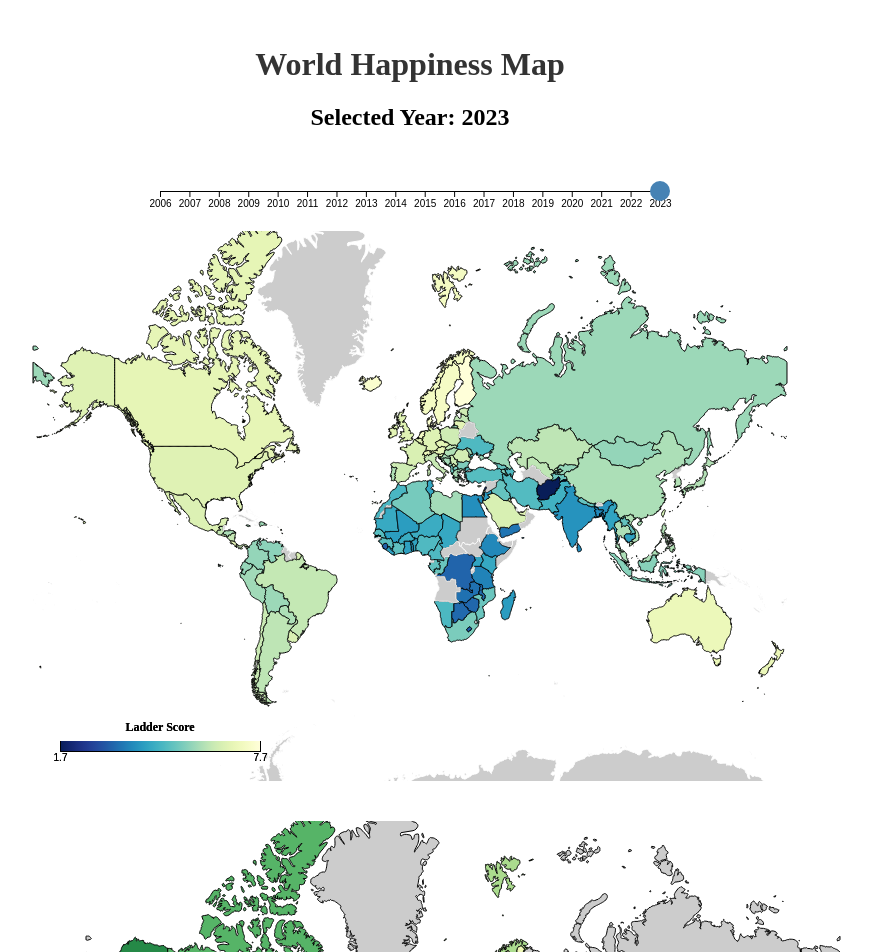
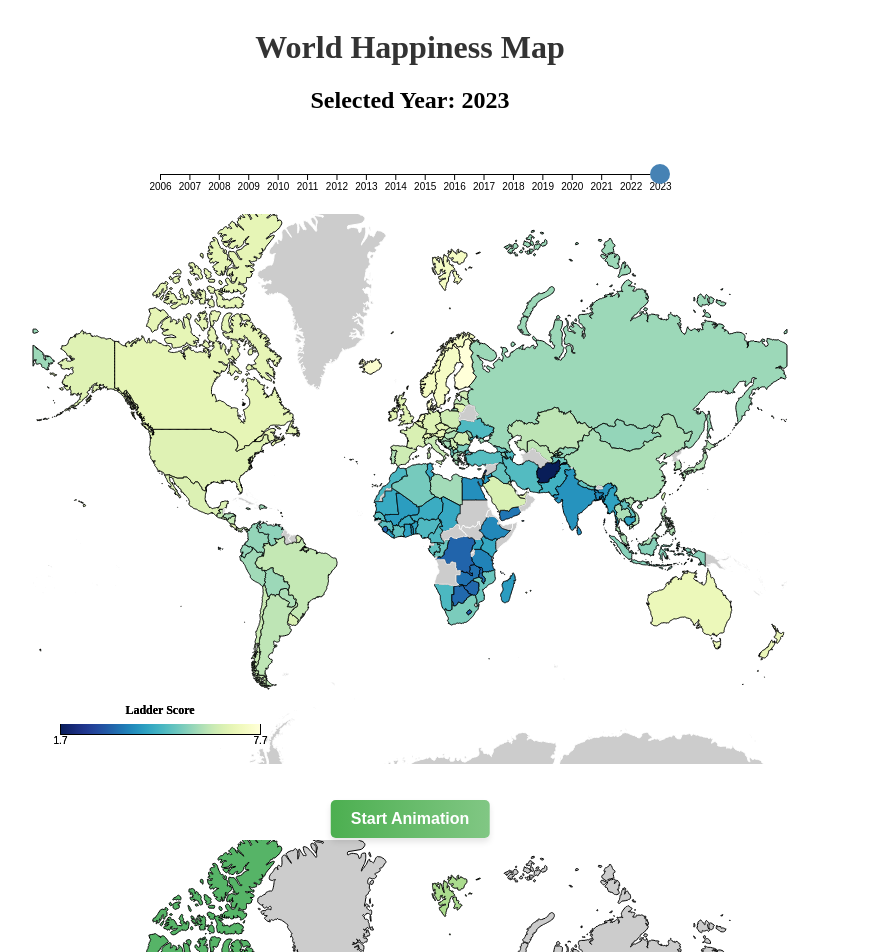
Before and after one commit to Triple3A/WorldHappinessLevel, a React (Vite) app: page / in a window 1280 px wide. Shown: the top 952 px of the page, without its empty margins (230-1102 px from the left). Built offline with nearby package versions, Linux system fonts and the light colour scheme.

Commit message:
add css to button

```diff
--- a/src/App copy.tsx
+++ b/src/App copy.tsx
@@ -147,6 +147,8 @@ const App: React.FC = () => {
       {data.length > 0 ? <WorldMap data={data} dataWithYear={dataWithYear} currentYear={year} /> : <p>Loading data...</p>}
       <br/>
       <br/>
+      <br/>
+      <br/>
       {dataWithYear.length > 0 ? <Animation dataWithYear={dataWithYear}/> : <p>Loading data...</p>}
       <br/>
       <br/>
--- a/src/components/Animation.tsx
+++ b/src/components/Animation.tsx
@@ -179,8 +179,8 @@ const Animation: React.FC<WorldMapProps> = ({ dataWithYear }) => {
   const toggleAnimation = () => setIsAnimating((prev) => !prev);
 
   return (
-    <div>
-        <button onClick={toggleAnimation}>
+    <div style={{ position: 'relative', width: '800px', margin: '0 auto' }}>
+        <button className="animation-toggle-btn" onClick={toggleAnimation}>
             {isAnimating ? 'Stop Animation' : 'Start Animation'}
         </button>
         <svg ref={svgRef} width={800} height={550}></svg>
--- a/src/css/style.css
+++ b/src/css/style.css
@@ -15,3 +15,31 @@ h1 {
   color: #333333
 /* Add space between the title and the map */
 }
+
+.animation-toggle-btn {
+  position: absolute;
+  top: -40px; /* Adjust to move the button above the map */
+  left: 50%;
+  transform: translateX(-50%);
+  padding: 10px 20px;
+  font-size: 16px;
+  font-weight: bold;
+  color: #fff;
+  background: linear-gradient(90deg, #4caf50, #81c784);
+  border: none;
+  border-radius: 5px;
+  box-shadow: 0px 4px 6px rgba(0, 0, 0, 0.1);
+  cursor: pointer;
+  transition: all 0.3s ease;
+}
+
+.animation-toggle-btn:hover {
+  background: linear-gradient(90deg, #388e3c, #66bb6a);
+  box-shadow: 0px 6px 8px rgba(0, 0, 0, 0.15);
+}
+
+.animation-toggle-btn:active {
+  transform: translateX(-50%) scale(0.98);
+  background: linear-gradient(90deg, #1b5e20, #43a047);
+  box-shadow: 0px 2px 4px rgba(0, 0, 0, 0.1);
+}
```
